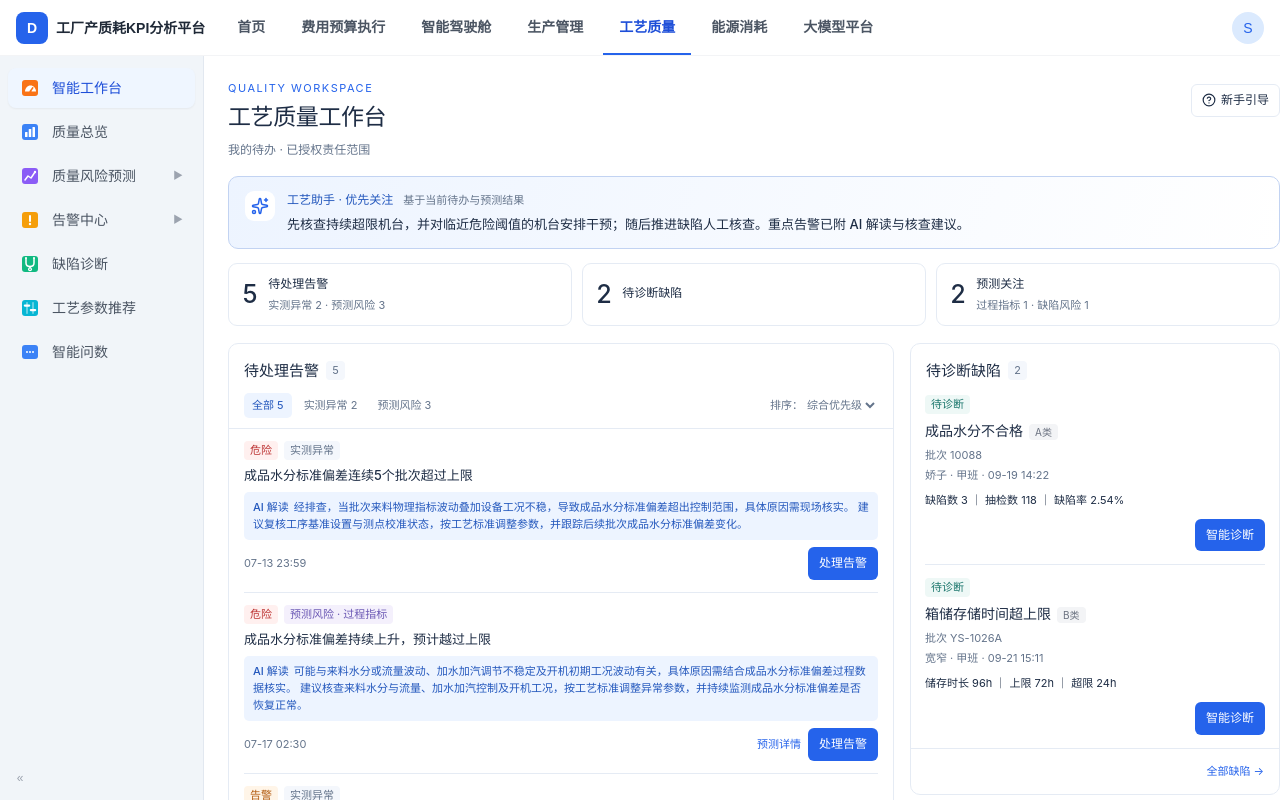
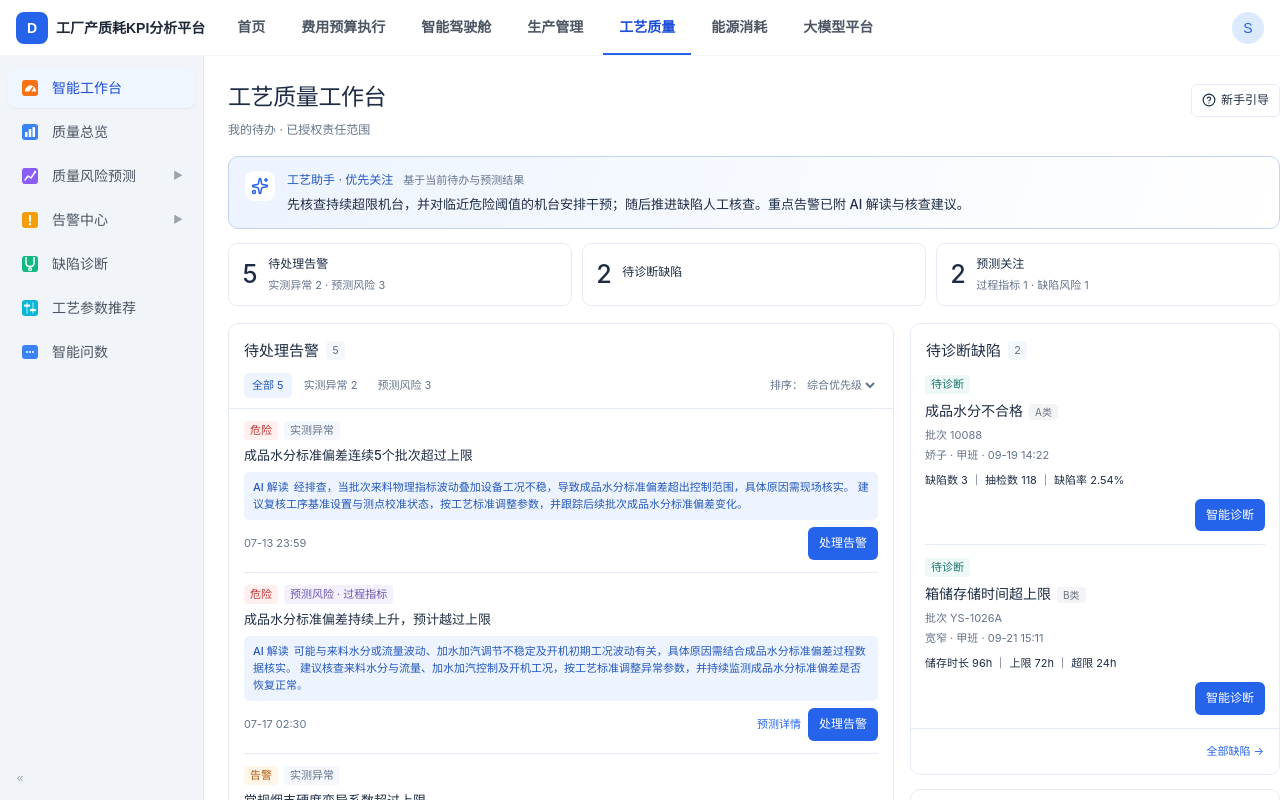
Before and after one commit to Sutattee/Data-Analysis-Platform, a Next.js app: page /quality/workbench in a window 1280 px wide. Built offline with nearby package versions, Linux system fonts and the light colour scheme; sample sign-in values are in the browser's storage.

Commit message:
feat(workbench): remove quality workspace eyebrow

```diff
--- a/src/components/quality-workbench/WorkbenchView.tsx
+++ b/src/components/quality-workbench/WorkbenchView.tsx
@@ -78,10 +78,9 @@ export function WorkbenchView() {
   return (
     <div id="quality-workbench-final">
       <div className="qw-main">
-        {/* 页面头部：眉题 + 标题 + 责任范围/数据时间 + 新手引导入口 */}
+        {/* 页面头部：标题 + 责任范围 + 新手引导入口 */}
         <div className="qw-heading">
           <div>
-            <div className="qw-eyebrow">QUALITY WORKSPACE</div>
             <h1>工艺质量工作台</h1>
             <div className="qw-subtitle">
               <span>我的待办 · 已授权责任范围</span>
--- a/src/components/quality-workbench/quality-workbench.css
+++ b/src/components/quality-workbench/quality-workbench.css
@@ -29,7 +29,6 @@
 #quality-workbench-final .qw-sidebar-note{padding:0 10px;font-size:11px;color:var(--qw-muted)}
 #quality-workbench-final .qw-main{padding:22px;min-width:0}
 #quality-workbench-final .qw-heading{display:flex;align-items:flex-start;justify-content:space-between;gap:12px;flex-wrap:wrap;margin-bottom:17px}
-#quality-workbench-final .qw-eyebrow{font-size:11px;color:var(--qw-blue);letter-spacing:1.5px;margin-bottom:3px}
 #quality-workbench-final .qw-subtitle{font-size:12px;color:var(--qw-muted);margin-top:5px;display:flex;gap:9px;flex-wrap:wrap}
 #quality-workbench-final .qw-heading-actions{display:flex;align-items:center;gap:9px;flex-wrap:wrap;padding-top:4px}
 #quality-workbench-final .qw-button{display:inline-flex;align-items:center;justify-content:center;gap:5px;border:1px solid var(--qw-line);background:var(--qw-surface);padding:6px 10px;border-radius:6px;font-size:12px;white-space:nowrap;min-height:31px}
```
